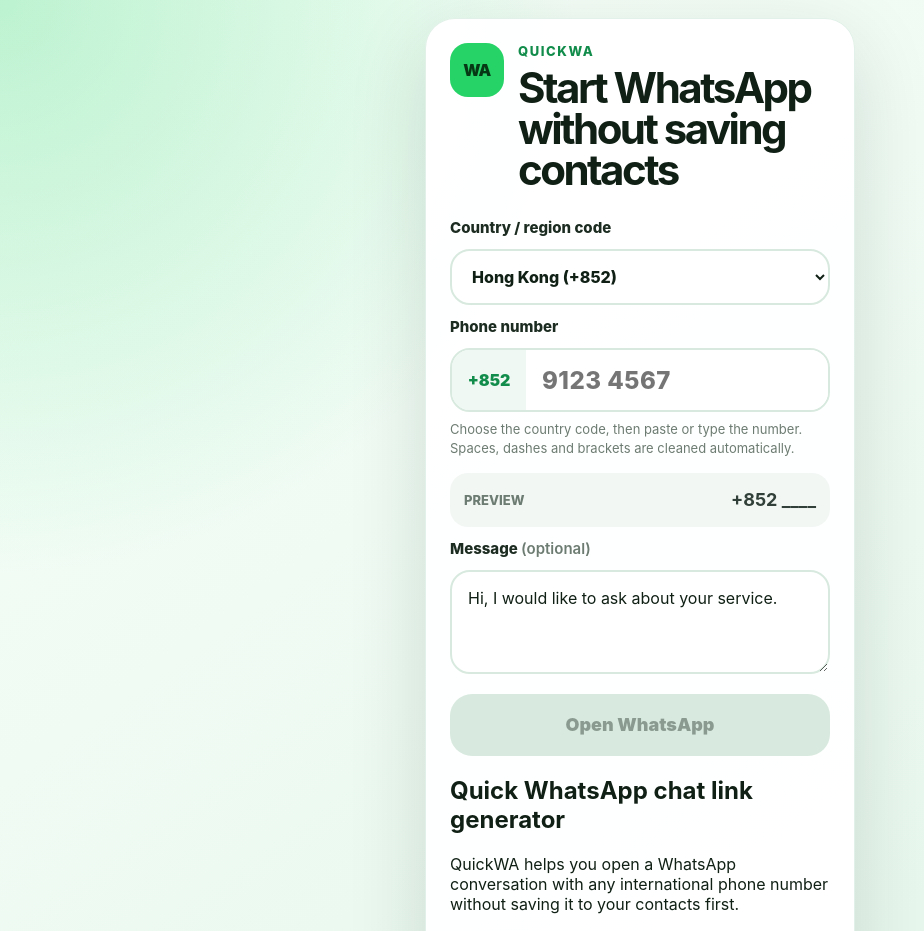
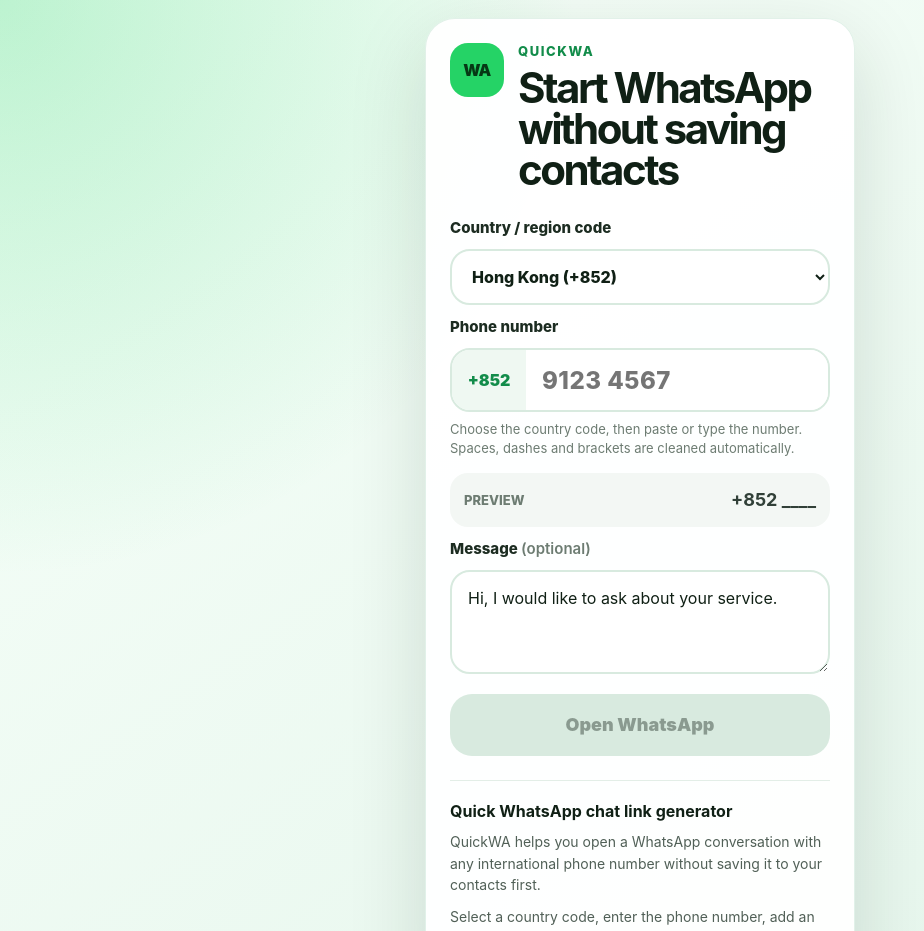
Before and after one commit to raymondckm2000/quickwa, a React (Vite) app: page / in a window 1280 px wide. Shown: the top 931 px of the page, without its empty margins (0-924 px from the left). Built offline with nearby package versions, Linux system fonts and the light colour scheme.

Commit message:
style: add SEO content section

```diff
--- a/src/styles.css
+++ b/src/styles.css
@@ -238,7 +238,8 @@
   box-shadow: none;
 }
 
-.history-section {
+.history-section,
+.seo-section {
   margin-top: 24px;
   padding-top: 20px;
   border-top: 1px solid #e3eee7;
@@ -252,9 +253,17 @@
   margin-bottom: 10px;
 }
 
-.history-header h2 {
+.history-header h2,
+.seo-section h2 {
   margin: 0;
   font-size: 16px;
+}
+
+.seo-section p {
+  margin: 10px 0 0;
+  color: #516057;
+  font-size: 14px;
+  line-height: 1.55;
 }
 
 .text-button {
```
